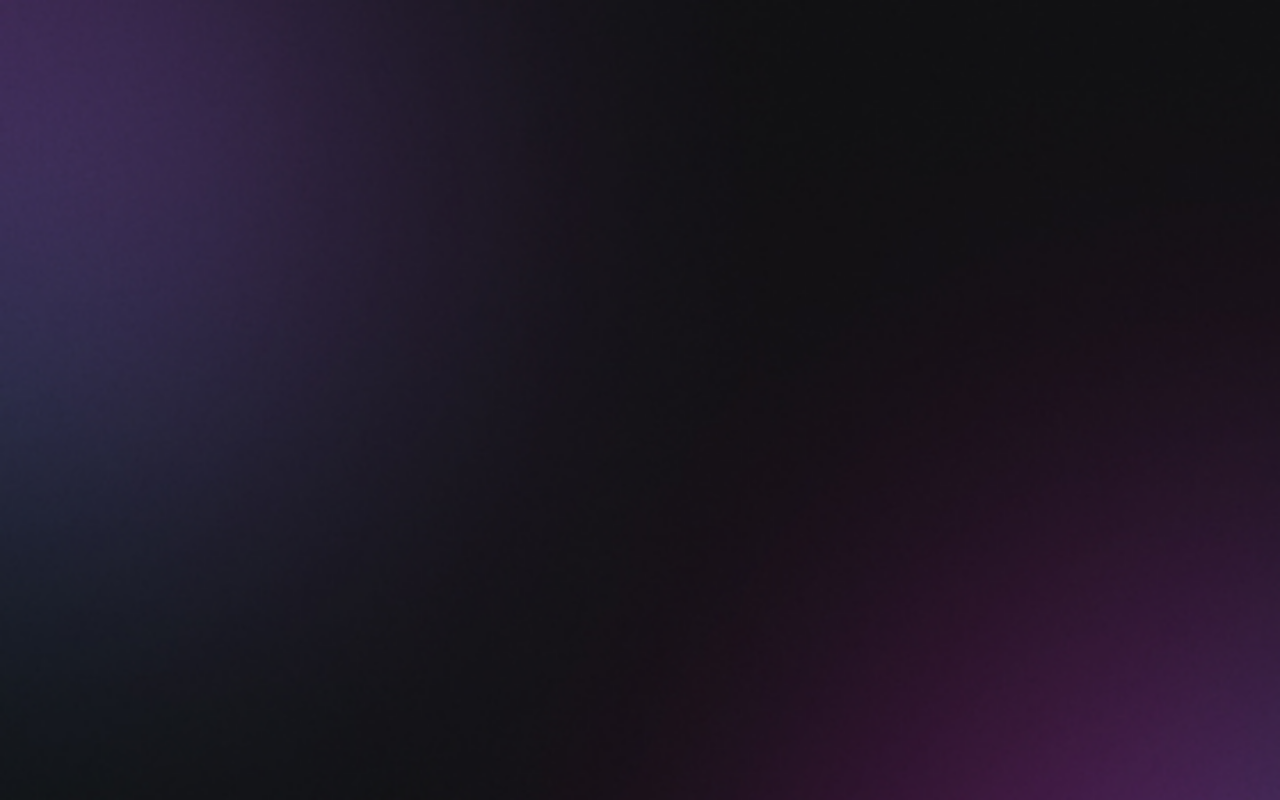
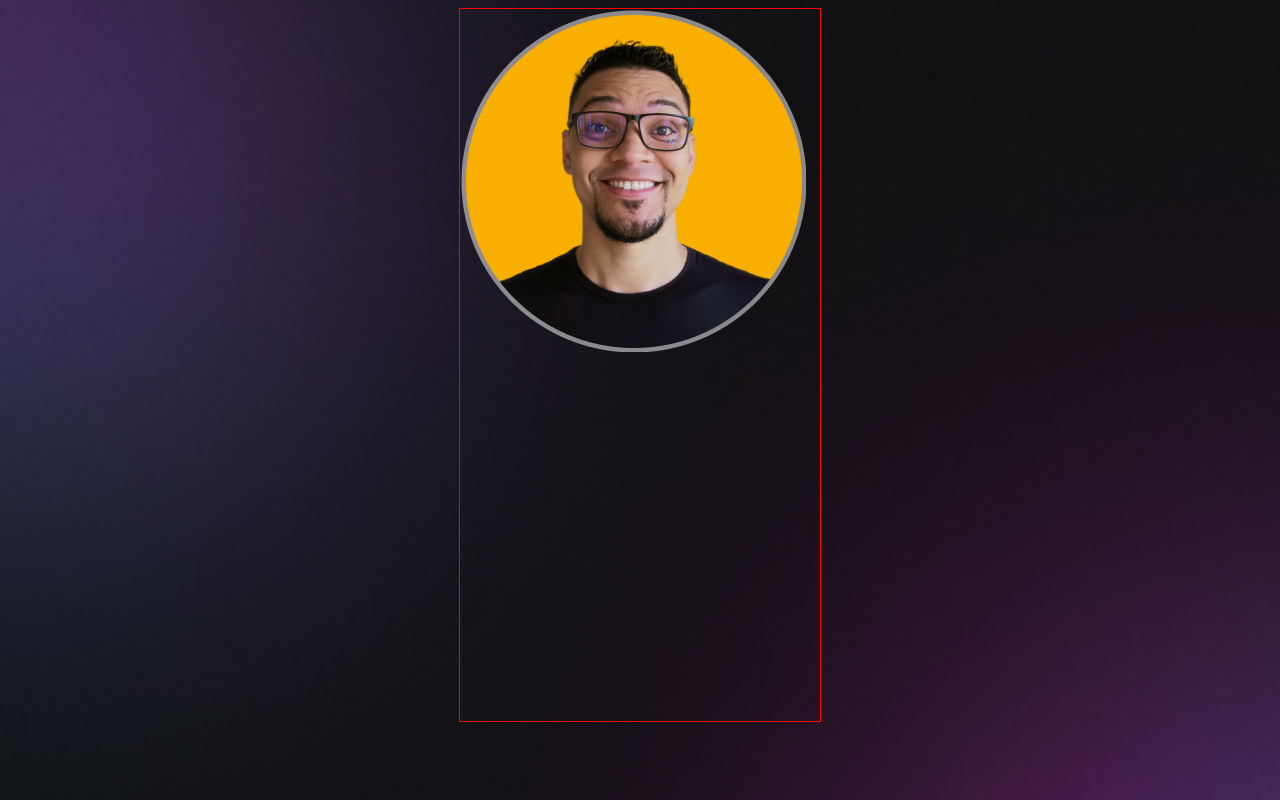
Before and after one commit to laryssa-ramos/Discover-Rocketseat, a plain HTML site: page Discover-Rocketseat/dev-links/index.html in a window 1280 px wide. Drawn offline with Linux system fonts and the light colour scheme.

Commit message:
centralizando uma caixa

```diff
--- a/Discover-Rocketseat/dev-links/index.html
+++ b/Discover-Rocketseat/dev-links/index.html
@@ -8,7 +8,9 @@
 </head>
 <body>
     <div id="container">
-
+        <div id="profile">
+            <img src="assets/avatar.png" alt="Foto de Mayk Brito sorrindo, usando óculos e camisa preta, barba e fundo amarelo">
+        </div>
     </div>
 </body>
 </html>
--- a/Discover-Rocketseat/dev-links/style.css
+++ b/Discover-Rocketseat/dev-links/style.css
@@ -7,4 +7,6 @@ body{
 #container{
     width: 360px;
     height: 712px;
+    border: 1px solid red;
+    margin: auto;
 }
```
